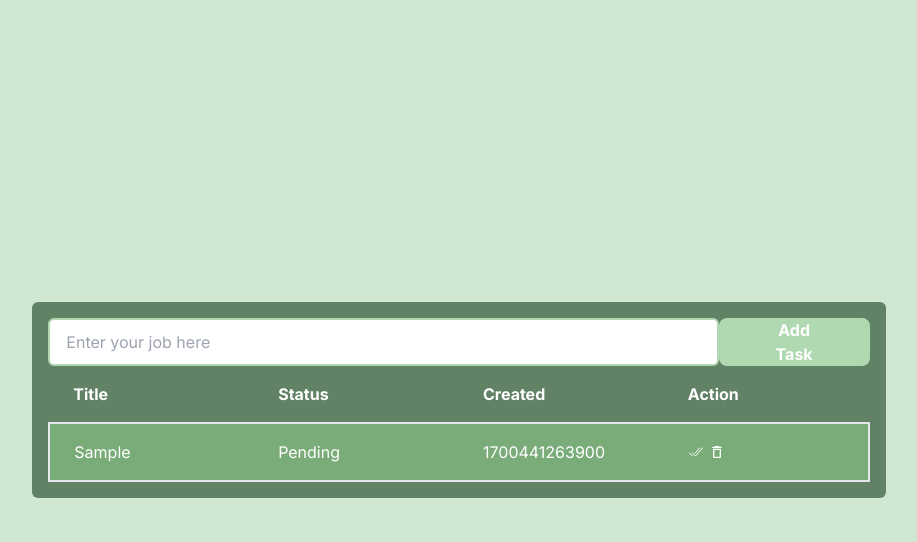
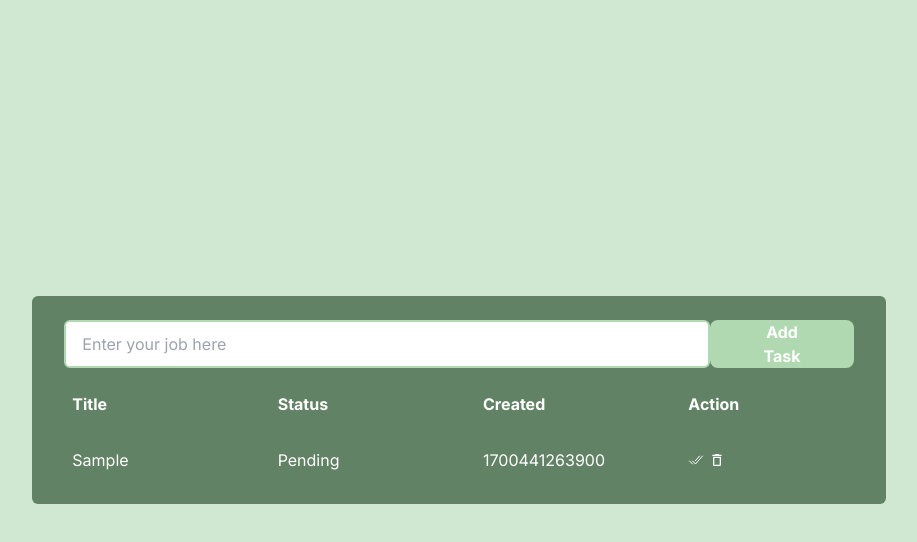
Before and after one commit to zahid-self/keeper-typescript, a Next.js app: page / in a window 1280 px wide. Both pictures are taken after typing "Sample" into the empty fields and a click on the button "Add Task". Shown: the top 542 px of the page, without its empty margins (181-1098 px from the left). Built offline with nearby package versions, Linux system fonts and the light colour scheme.

Commit message:
feat(created todos,singletodo): add todo completed, delete features
Decouple todo lists, added todo completed, deleting features

```diff
--- a/src/app/page.tsx
+++ b/src/app/page.tsx
@@ -1,9 +1,9 @@
 "use client"
 import React, { useState } from "react"
-import { MdDeleteOutline } from "react-icons/md"
-import { IoCheckmarkDoneOutline } from "react-icons/io5"
+
 import InputUI from "@/components/InputUI"
 import { Todo } from "./model"
+import TodoList from "@/components/Todos"
 
 const Home: React.FC = () => {
   const [todoInput, setTodoInput] = useState<string>("")
@@ -19,48 +19,7 @@ const Home: React.FC = () => {
     <main className="w-8/12 mx-auto flex justify-center items-center h-screen text-white">
       <div className="bg-[#618264] p-4 rounded-md	">
         <InputUI todoInput={todoInput} setTodoInput={setTodoInput} handleAddTodo={handleAddTodo} />
-        <header className="w-full flex justify-between"></header>
-        <section className="w-full flex text-left">
-          <table className="table-fixed w-full">
-            <thead>
-              <tr>
-                <th scope="col" className="px-6 py-4">
-                  Title
-                </th>
-                <th scope="col" className="px-6 py-4">
-                  Status
-                </th>
-                <th scope="col" className="px-6 py-4">
-                  Created
-                </th>
-                <th scope="col" className="px-6 py-4">
-                  Action
-                </th>
-              </tr>
-            </thead>
-            <tbody>
-              {todos.length > 0 ? (
-                todos.map((todo) => (
-                  <tr key={todo.id} className="bg-[#79AC78] rounded-lg mb-4 border-2">
-                    <td className="px-6 py-4">{todo.title}</td>
-                    <td className="px-6 py-4">{todo.isDone ? "Completed" : "Pending"}</td>
-                    <td className="px-6 py-4">{todo.createdAt}</td>
-                    <td className="px-6 py-4">
-                      <div className="flex gap-[5px]">
-                        <IoCheckmarkDoneOutline />
-                        <MdDeleteOutline />
-                      </div>
-                    </td>
-                  </tr>
-                ))
-              ) : (
-                <tr>
-                  <td className="px-6 py-4">No todo added yet</td>
-                </tr>
-              )}
-            </tbody>
-          </table>
-        </section>
+        <TodoList todos={todos} setTodos={setTodos} />
       </div>
     </main>
   )
--- a/src/components/InputUI.tsx
+++ b/src/components/InputUI.tsx
@@ -1,4 +1,4 @@
-import React from "react"
+import React, { useEffect, useRef } from "react"
 
 type Props = {
   todoInput: string
@@ -7,17 +7,26 @@ type Props = {
 }
 
 const InputUI: React.FC<Props> = ({ todoInput, setTodoInput, handleAddTodo }) => {
+  const intpurRef = useRef<HTMLInputElement>(null)
+
+  useEffect(() => {
+    if (intpurRef.current) {
+      intpurRef.current.style.outline = "none"
+    }
+  }, [])
+
   return (
     <div className="w-full">
-      <form className="flex justify-between" onSubmit={handleAddTodo}>
+      <form className="flex justify-between px-4 py-2" onSubmit={handleAddTodo}>
         <input
+          ref={intpurRef}
           type="text"
           value={todoInput}
           onChange={(e) => setTodoInput(e.target.value)}
           className="text-[#618264] w-10/12 px-4 py-2 border-2 border-[#B0D9B1] rounded-md"
           placeholder="Enter your job here"
         />
-        <button type="submit" className="bg-[#B0D9B1] px-10 rounded-lg font-bold">
+        <button type="submit" className="bg-[#B0D9B1] px-9 rounded-lg font-bold">
           Add Task
         </button>
       </form>
--- /dev/null
+++ b/src/components/SingleTodo.tsx
@@ -0,0 +1,40 @@
+import { Todo } from "@/app/model"
+import React from "react"
+import { MdDeleteOutline } from "react-icons/md"
+import { IoCheckmarkDoneOutline } from "react-icons/io5"
+
+interface Props {
+  todos: Todo[]
+  todo: Todo
+  setTodos: React.Dispatch<React.SetStateAction<Todo[]>>
+}
+
+const SingleTodo: React.FC<Props> = ({ todos, todo, setTodos }: Props) => {
+  const handeCompleted = (e: React.MouseEvent, id: number) => {
+    setTodos(todos.map((todo) => (todo.id === id ? { ...todo, isDone: !todo.isDone } : todo)))
+  }
+
+  const handeDelete = (e: React.MouseEvent, id: number) => {
+    setTodos(todos.filter((todo) => todo.id !== id))
+  }
+
+  return (
+    <tr className="rounded-lg mb-4">
+      <td className="px-6 py-4">{todo.title}</td>
+      <td className="px-6 py-4">{todo.isDone ? "Completed" : "Pending"}</td>
+      <td className="px-6 py-4">{todo.createdAt}</td>
+      <td className="px-6 py-4">
+        <div className="flex gap-[5px]">
+          <span onClick={(e) => handeCompleted(e, todo.id)}>
+            <IoCheckmarkDoneOutline />
+          </span>
+          <span onClick={(e) => handeDelete(e, todo.id)}>
+            <MdDeleteOutline />
+          </span>
+        </div>
+      </td>
+    </tr>
+  )
+}
+
+export default SingleTodo
--- /dev/null
+++ b/src/components/Todos.tsx
@@ -0,0 +1,47 @@
+import React from "react"
+
+import { Todo } from "@/app/model"
+import SingleTodo from "./SingleTodo"
+
+interface Props {
+  todos: Todo[]
+  setTodos: React.Dispatch<React.SetStateAction<Todo[]>>
+}
+
+const TodoList: React.FC<Props> = ({ todos, setTodos }: Props) => {
+  return (
+    <section className="w-full flex text-left">
+      <table className="table-fixed w-full">
+        <thead>
+          <tr>
+            <th scope="col" className="px-6 py-4">
+              Title
+            </th>
+            <th scope="col" className="px-6 py-4">
+              Status
+            </th>
+            <th scope="col" className="px-6 py-4">
+              Created
+            </th>
+            <th scope="col" className="px-6 py-4">
+              Action
+            </th>
+          </tr>
+        </thead>
+        <tbody>
+          {todos.length > 0 ? (
+            todos.map((todo: Todo) => (
+              <SingleTodo key={todo.id} todos={todos} todo={todo} setTodos={setTodos} />
+            ))
+          ) : (
+            <tr>
+              <td className="px-6 py-4">No todo added yet</td>
+            </tr>
+          )}
+        </tbody>
+      </table>
+    </section>
+  )
+}
+
+export default TodoList
```
